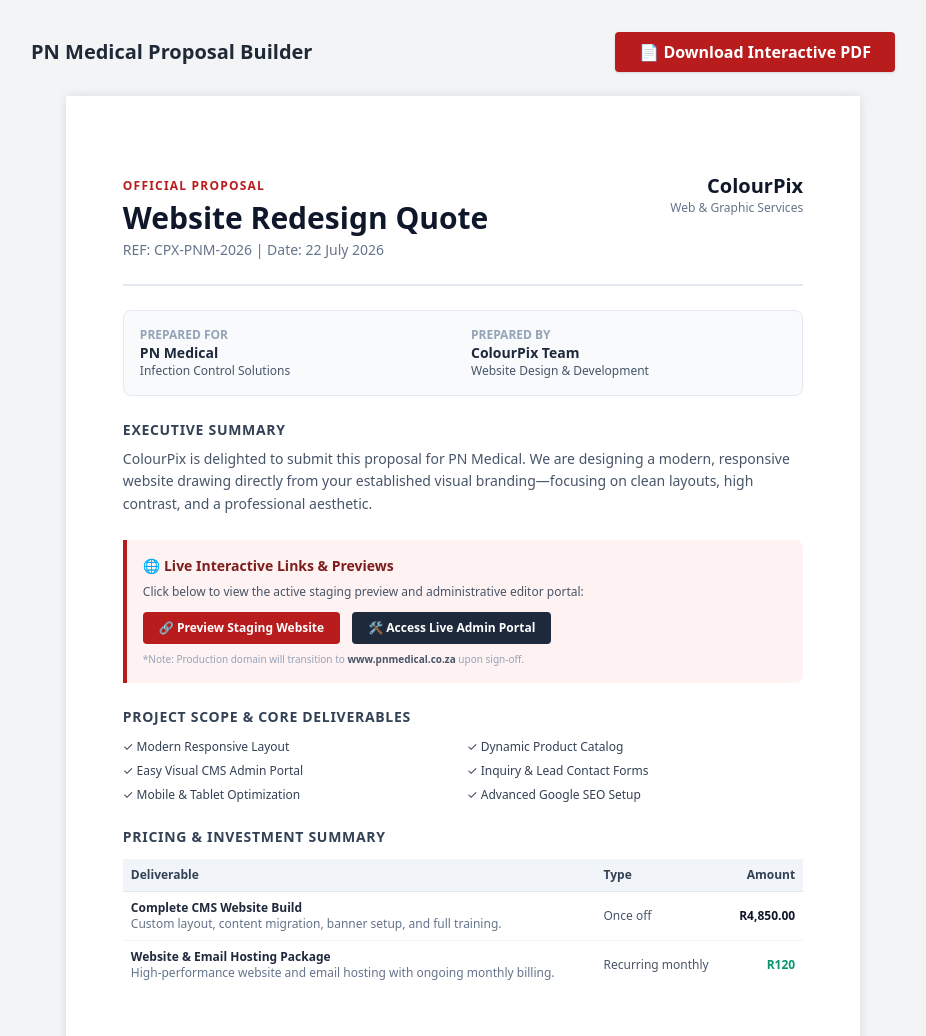
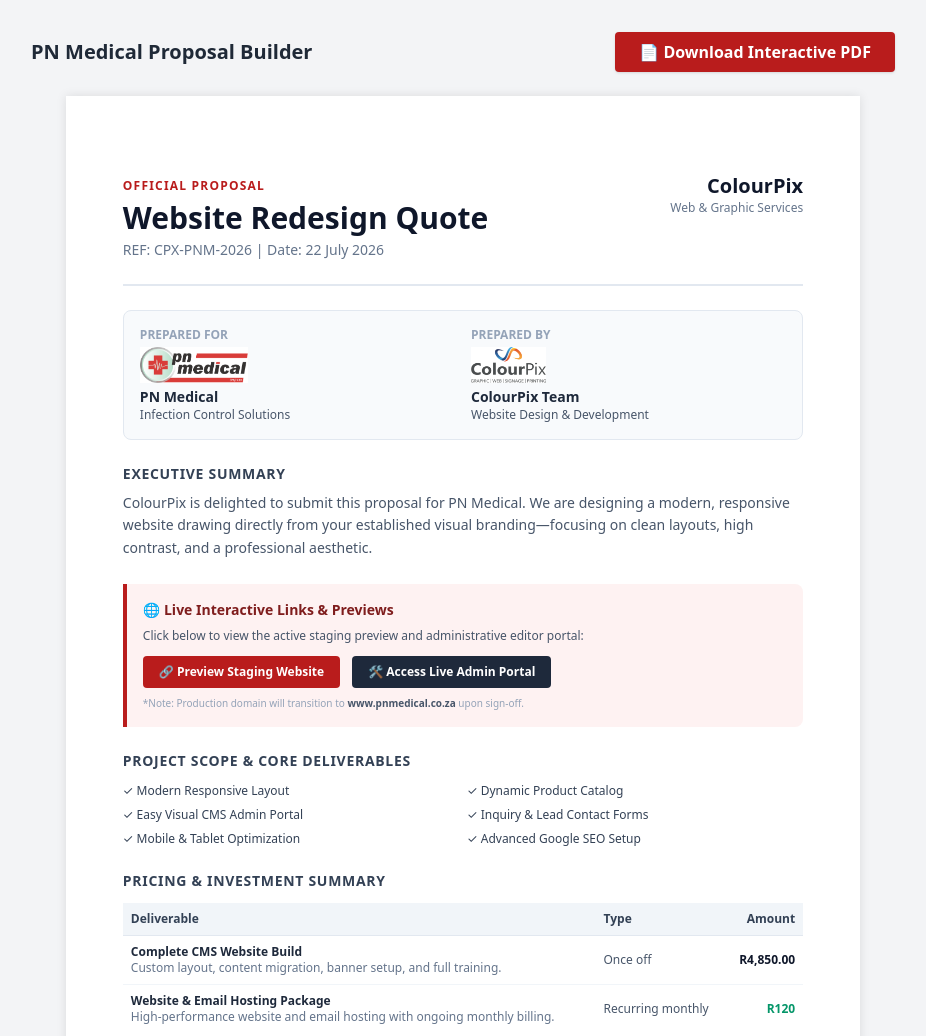
Before and after one commit to colourpixdev/pnmedical, a plain HTML site: page Proposal.html in a window 1280 px wide. Shown: the top 1036 px of the page, without its empty margins (177-1103 px from the left). Drawn offline with nearby package versions, Linux system fonts and the light colour scheme.

Commit message:
Update proposal logos and pricing presentation

```diff
--- a/Proposal.html
+++ b/Proposal.html
@@ -50,11 +50,16 @@
     <div class="grid grid-cols-2 gap-4 bg-slate-50 p-4 rounded-lg border border-slate-200 mb-6 text-sm">
       <div>
         <p class="text-xs uppercase font-semibold text-slate-400">Prepared For</p>
+        <img src="logos/logo.png" alt="PN Medical logo" class="h-9 w-auto mt-1 mb-1 object-contain">
         <p class="font-bold text-slate-800">PN Medical</p>
         <p class="text-xs text-slate-600">Infection Control Solutions</p>
       </div>
       <div>
         <p class="text-xs uppercase font-semibold text-slate-400">Prepared By</p>
+        <div class="mt-1 mb-1">
+          <img src="logos/Colourpix%20Logo.png" alt="ColourPix logo" class="h-9 w-auto object-contain" onerror="this.style.display='none'; this.nextElementSibling.style.display='inline-flex';">
+          <span style="display:none;" class="h-9 px-3 rounded bg-slate-800 text-white font-extrabold tracking-wide items-center">ColourPix</span>
+        </div>
         <p class="font-bold text-slate-800">ColourPix Team</p>
         <p class="text-xs text-slate-600">Website Design & Development</p>
       </div>
```
Also changed, not shown: logos/Colourpix Logo.png (added), logos/logo.png (added).
